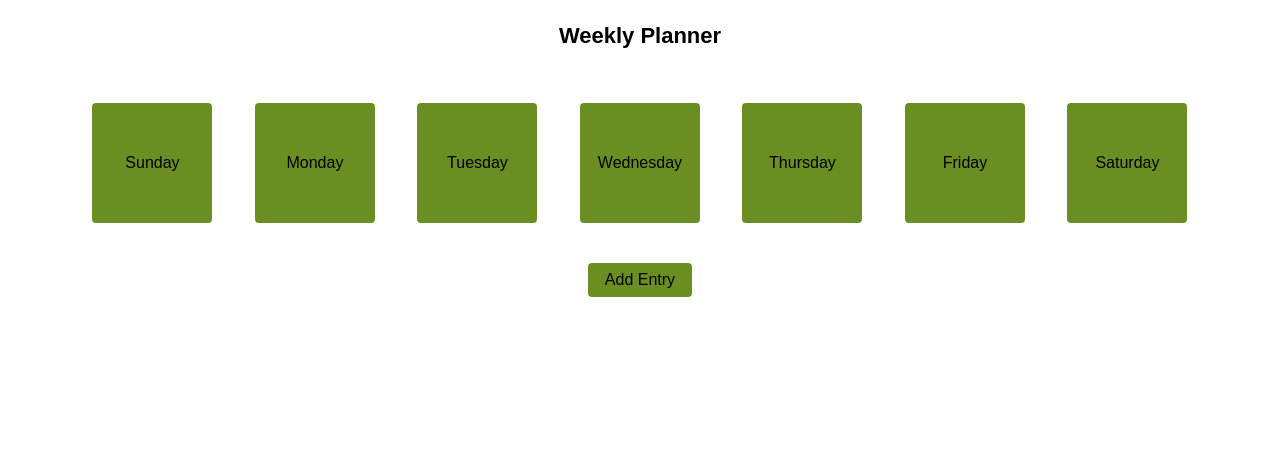
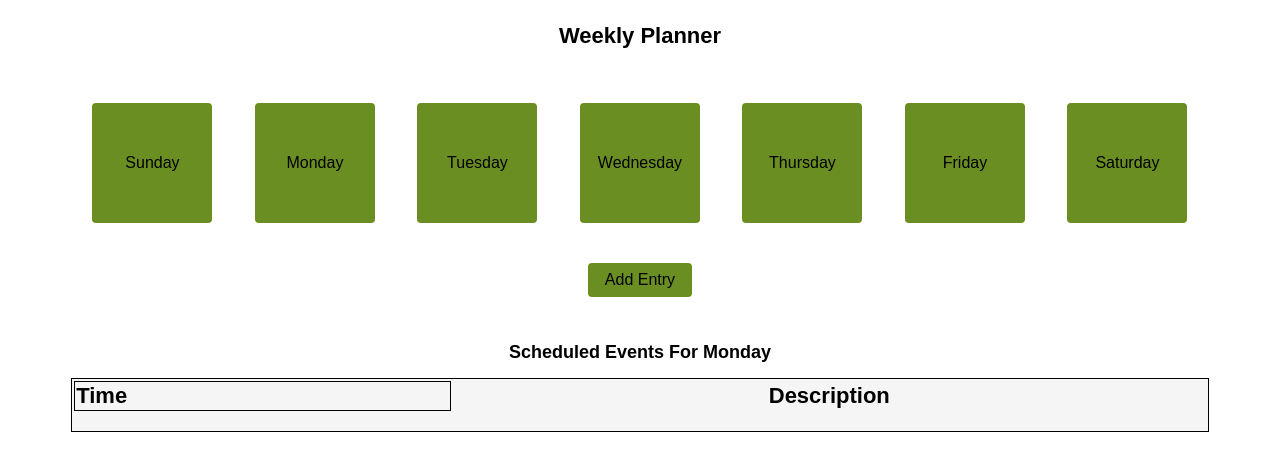
Before and after one commit to ameliatalkington/week-planner, a plain HTML site: page index.html in a window 1280 px wide. Drawn offline with Linux system fonts and the light colour scheme.

Commit message:
Created table for time and description

```diff
--- a/index.html
+++ b/index.html
@@ -29,6 +29,46 @@
         </div>
       </div>
     </div>
+  </div>
+  <div class="table-container">
+    <h2>Scheduled Events For Monday</h2>
+    <table>
+      <thead>
+        <tr>
+          <th class="time-title">Time</th>
+          <th class="description-title">Description</th>
+        </tr>
+      </thead>
+      <tbody>
+        <tr>
+
+        </tr>
+        <tr>
+
+        </tr>
+        <tr>
+
+        </tr>
+        <tr>
+
+        </tr>
+        <tr>
+
+        </tr>
+        <tr>
+
+        </tr>
+        <tr>
+
+        </tr>
+        <tr>
+
+        </tr>
+        <tr>
+
+        </tr>
+      </tbody>
+    </table>
   </div>
   <div class="modal-background hidden">
     <div class="modal">
--- a/styles.css
+++ b/styles.css
@@ -6,6 +6,10 @@
 
 .hidden {
   display: none !important;
+}
+
+h2 {
+  font-size: 18px;
 }
 
 button,
@@ -88,11 +92,19 @@ h1 {
 
 .container {
   width: 90%;
-  /* height: 90vh; */
   margin: 30px auto;
   display: flex;
   justify-content: center;
   align-items: center;
+}
+
+.table-container {
+  width: 90%;
+  margin: auto;
+  display: flex;
+  justify-content: center;
+  align-items: center;
+  flex-direction: column;
 }
 
 .planner-title {
@@ -122,3 +134,15 @@ h1 {
   height: 120px;
   margin: 10px auto;
 }
+
+table {
+  border: 1px solid black;
+  background-color: #F5f5f5;
+  width: 100%;
+}
+
+.time-title {
+  width: calc(100% / 3);
+  border: 1px solid black;
+  text-align: left;
+}
```
